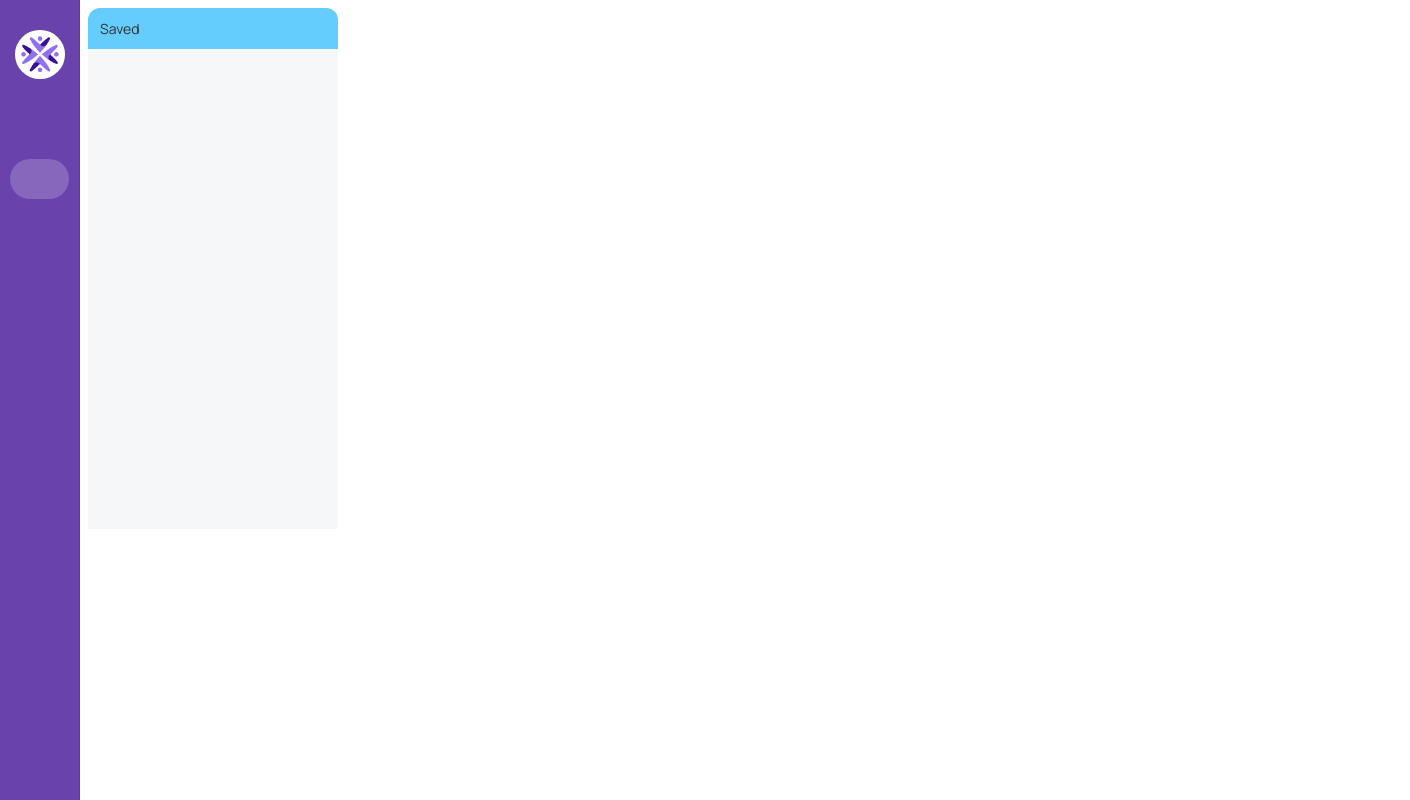
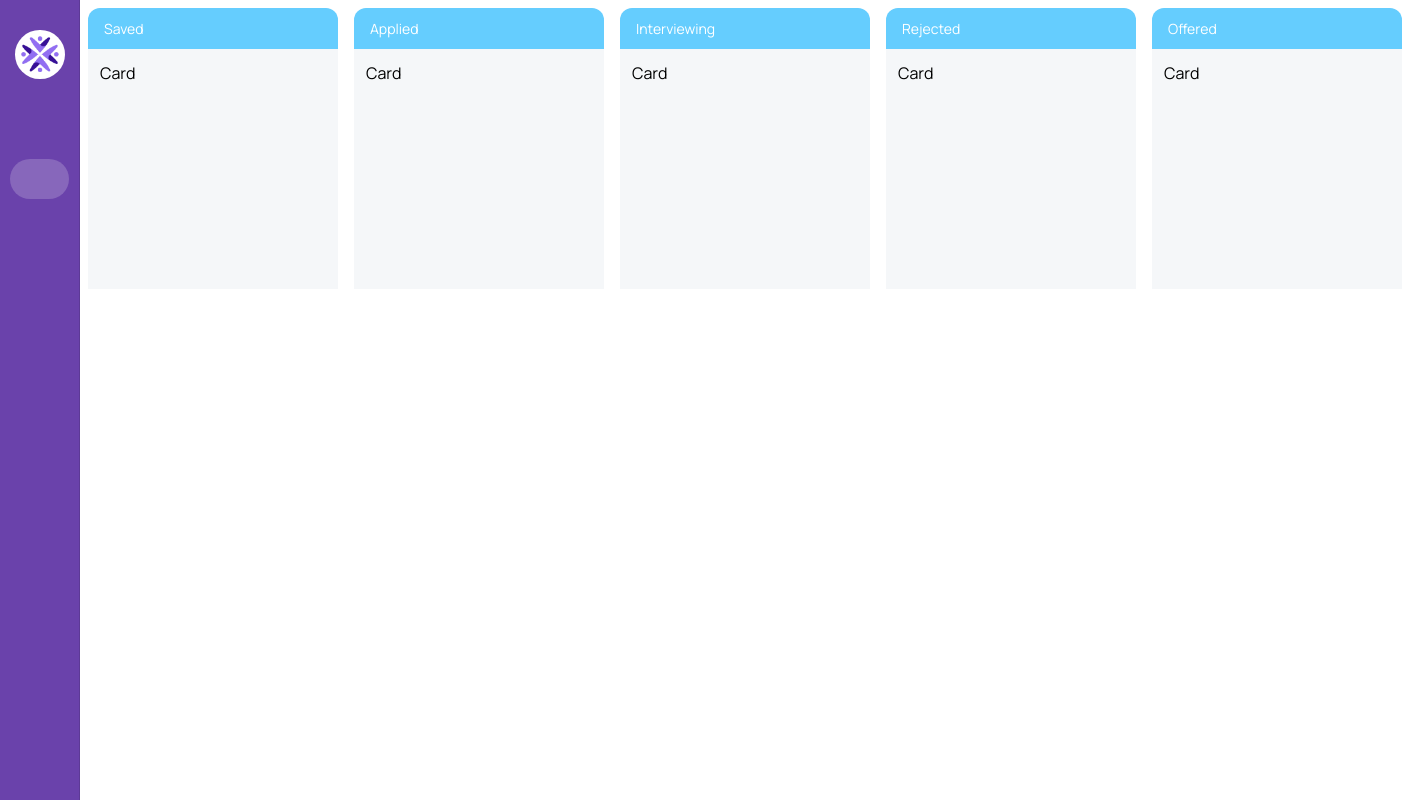
Before and after one commit to mariamdatuka/jobsy, a React (Vite) app: page /dashboard in a window 1280 px wide. Shown: the whole page, 1410 px wide, since content can reach past the window. Built offline with nearby package versions, Linux system fonts and the light colour scheme; some icons are missing; a web font is replaced by a local one; what @ebay/nice-modal-react would draw is missing.

Commit message:
feat:render columns
create card component

```diff
--- a/src/index.css
+++ b/src/index.css
@@ -1,10 +1,4 @@
 @import "tailwindcss";
-
-* {
-  margin: 0;
-  padding: 0;
-  box-sizing: border-box;
-}
 
 body {
   font-family: "Manrope", sans-serif;
--- /dev/null
+++ b/src/pages/Dashboard/components/Card.tsx
@@ -0,0 +1,5 @@
+const Card = () => {
+  return <div>Card</div>;
+};
+
+export default Card;
--- a/src/pages/Dashboard/components/ColumnContainer.tsx
+++ b/src/pages/Dashboard/components/ColumnContainer.tsx
@@ -1,29 +1,40 @@
 import { Box, Stack, styled } from "@mui/material";
+import Card from "./Card";
 
-const columns = ["saved", "applied", "interviewing", "rejected", "offered"];
-
-const ColumnContainer = ({
-  title,
-  color,
-}: {
+interface Column {
   title: string;
   color: string;
-}) => {
+}
+
+const ColumnContainer = ({ column }: { column: Column }) => {
   return (
     <>
-      <Title bgcolor={"#65cdfe"}>Saved</Title>
-      <Stack bgcolor="#f5f7f9" height="60vh" padding={2} width="250px"></Stack>
+      <Box>
+        <Title bgcolor={column.color}>{column.title}</Title>
+        <ColumnBox>
+          <Card />
+        </ColumnBox>
+      </Box>
     </>
   );
 };
 
 export default ColumnContainer;
 
-const Title = styled(Box)<{ bgcolor: string }>(({ bgcolor }) => ({
+const Title = styled(Box)<{ bgcolor: string }>(({ bgcolor, theme }) => ({
   fontSize: "14px",
   backgroundColor: bgcolor,
-  color: "#333",
-  padding: "10px 12px",
+  padding: "10px 16px",
+  color: "#ffffff",
   borderTopLeftRadius: "12px",
   borderTopRightRadius: "12px",
 }));
+
+const ColumnBox = styled(Stack)({
+  height: "30vh",
+  padding: "12px",
+  width: "250px",
+  backgroundColor: "#f5f7f9",
+  overflowY: "scroll",
+  scrollbarWidth: "none",
+});
--- a/src/pages/Dashboard/components/KanbanBoard.tsx
+++ b/src/pages/Dashboard/components/KanbanBoard.tsx
@@ -1,9 +1,37 @@
+import { Stack } from "@mui/material";
 import ColumnContainer from "./ColumnContainer";
+
+const columns = [
+  {
+    title: "Saved",
+    color: "#65cdfe",
+  },
+  {
+    title: "Applied",
+    color: "#65cdfe",
+  },
+  {
+    title: "Interviewing",
+    color: "#65cdfe",
+  },
+  {
+    title: "Rejected",
+    color: "#65cdfe",
+  },
+  {
+    title: "Offered",
+    color: "#65cdfe",
+  },
+];
 
 const KanbanBoard = () => {
   return (
     <>
-      <ColumnContainer />
+      <Stack direction="row" spacing={2}>
+        {columns.map((col) => (
+          <ColumnContainer column={col} key={col.title} />
+        ))}
+      </Stack>
     </>
   );
 };
--- a/src/theme.ts
+++ b/src/theme.ts
@@ -8,6 +8,7 @@ const theme = createTheme({
     },
     secondary: {
       main: "#1F1F1F",
+      light: "#666b73",
     },
     error: {
       main: "#FB344F",
```
